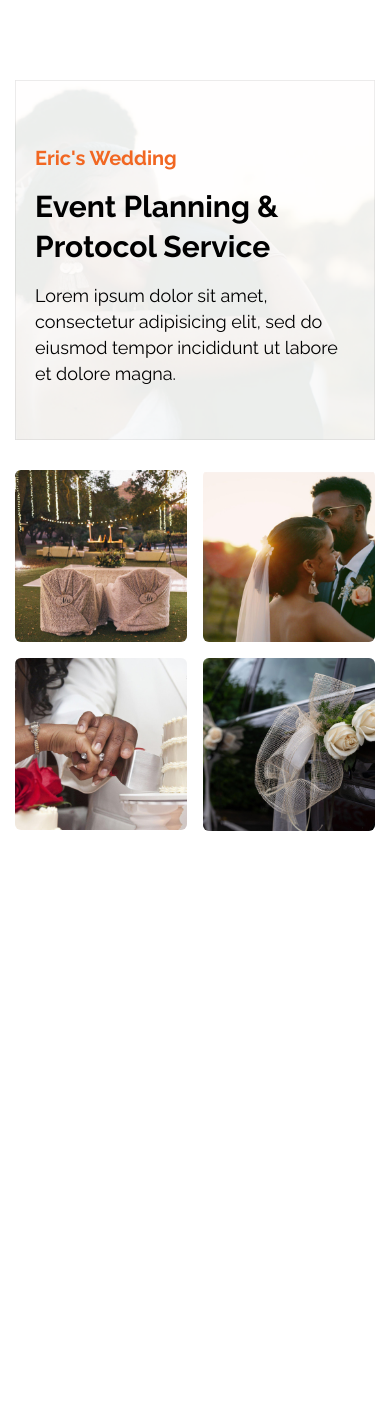
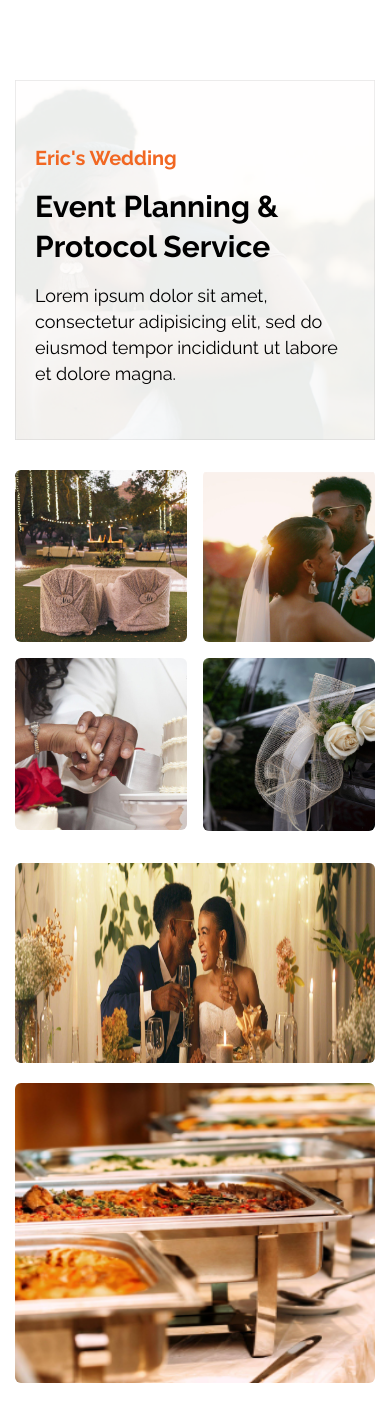
Before and after one commit to Roni006/10sEvent, a React (Vite) app: page /our-work in a window 390 px wide. Shown: the top 1422 px of the page. Before the commit the page ends 911 px from the top, so only its background shows below. Built offline with nearby package versions, Linux system fonts and the light colour scheme.

Commit message:
maked work portfolio1's bottom content responsive

```diff
--- a/src/pages/WorkPortfolio1.jsx
+++ b/src/pages/WorkPortfolio1.jsx
@@ -61,17 +61,25 @@ const WorkPortfolio1 = () => {
                 </div>
               </div>
               {/* right content  */}
-              <div className= "  grid grid-cols-2 items-center justify-center sm:gap-8 gap-4">
+              <div className="  grid grid-cols-2 items-center justify-center sm:gap-8 gap-4">
                 <img className="rounded-md" src={wpTop1} alt="work portfolio" />
                 <img className="rounded-md" src={wpTop2} alt="work portfolio" />
                 <img className="rounded-md" src={wpTop3} alt="work portfolio" />
                 <img className="rounded-md" src={wpTop4} alt="work portfolio" />
               </div>
             </div>
-            {/* <div className="flex gap-10.5 mt-8 ">
-              <img src={wpTop5} alt="work portfolio" />
-              <img className="w-[280px]" src={wpTop6} alt="work portfolio" />
-            </div> */}
+            <div className="flex xl:flex-row flex-col sm:gap-10.5 gap-5 mt-8 items-center justify-center">
+              <img
+                className="rounded-md xl:w-[755px] xl:h-[263px] w-[480px] h-[200px]"
+                src={wpTop5}
+                alt="work portfolio"
+              />
+              <img
+                className="rounded-md  xl:w-[350px] xl:h-[263px] w-[550px] h-[300px]"
+                src={wpTop6}
+                alt="work portfolio"
+              />
+            </div>
           </div>
         </Container>
       </section>
```
